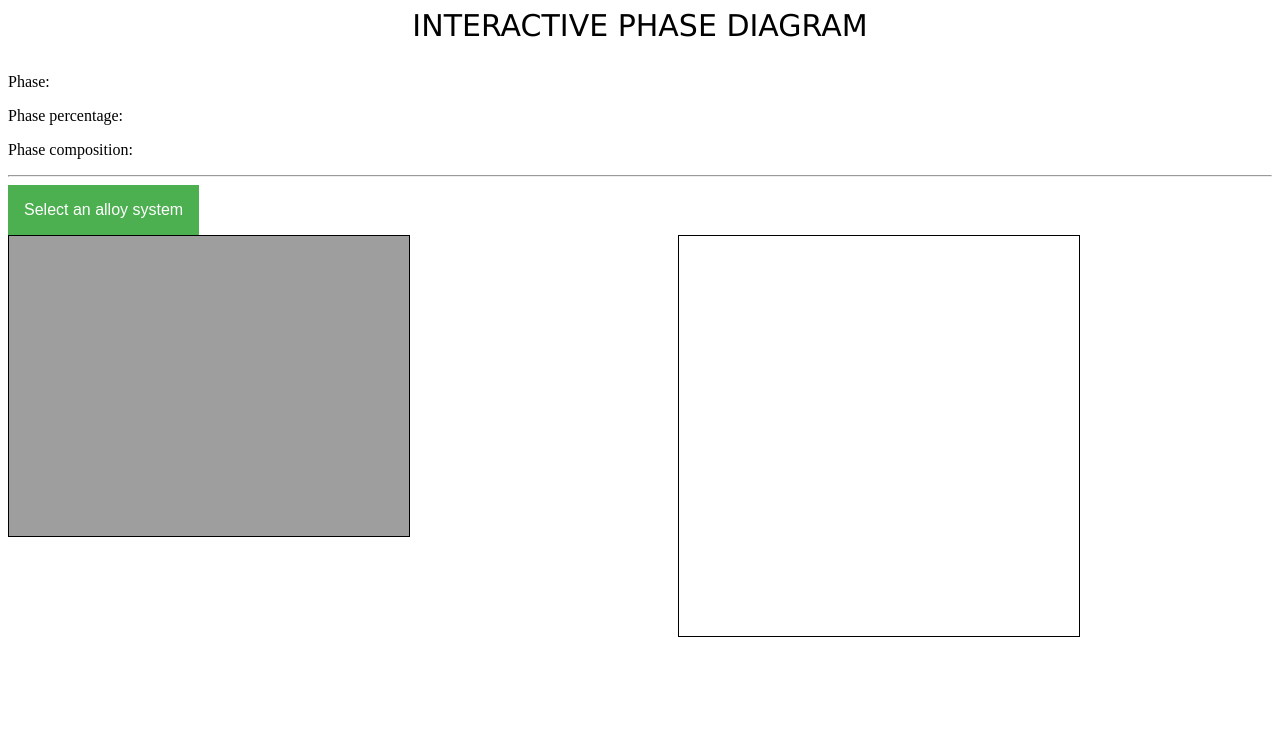
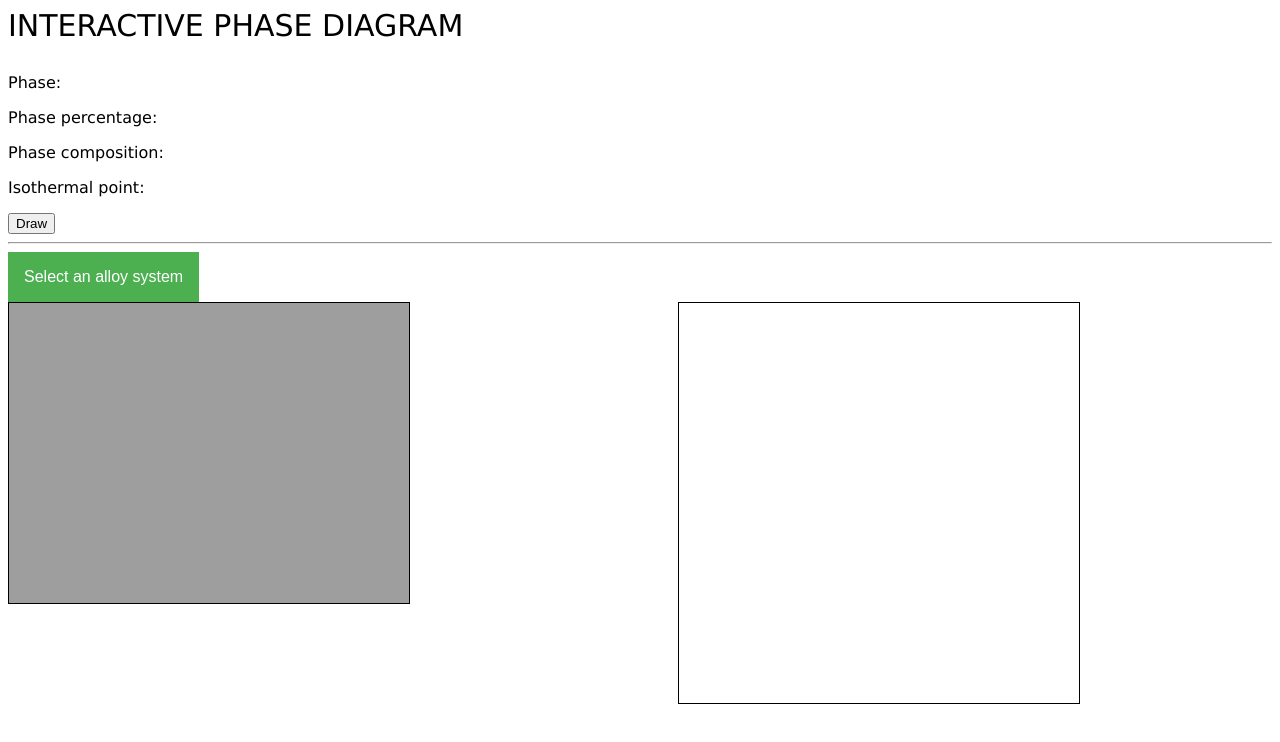
Before and after one commit to shahriarabdullah/shahriarabdullah.github.io, a plain HTML site: page t/ipd_new.html in a window 1280 px wide. Drawn offline with Linux system fonts and the light colour scheme.

Commit message:
Update ipd_new.html

```diff
--- a/t/ipd_new.html
+++ b/t/ipd_new.html
@@ -5,11 +5,13 @@
 
 <body>
 
-<div>
-	<p align="center" style="font-family: Verdana, Arial, Helvetica, sans-serif;font-size: 30px;">INTERACTIVE PHASE DIAGRAM</p>
+<div style="font-family: Verdana, Arial, Helvetica, sans-serif;">
+	<p style="font-size: 30px;">INTERACTIVE PHASE DIAGRAM</p>
 	<p id="phase_name">Phase:</p>
 	<p id="phase_frac">Phase percentage:</p>
 	<p id="phase_comp">Phase composition:</p>
+	<p id="isothermal">Isothermal point:</p>
+	<button onclick="microstructure();">Draw</button>
 	<hr>
 </div>
 
```
